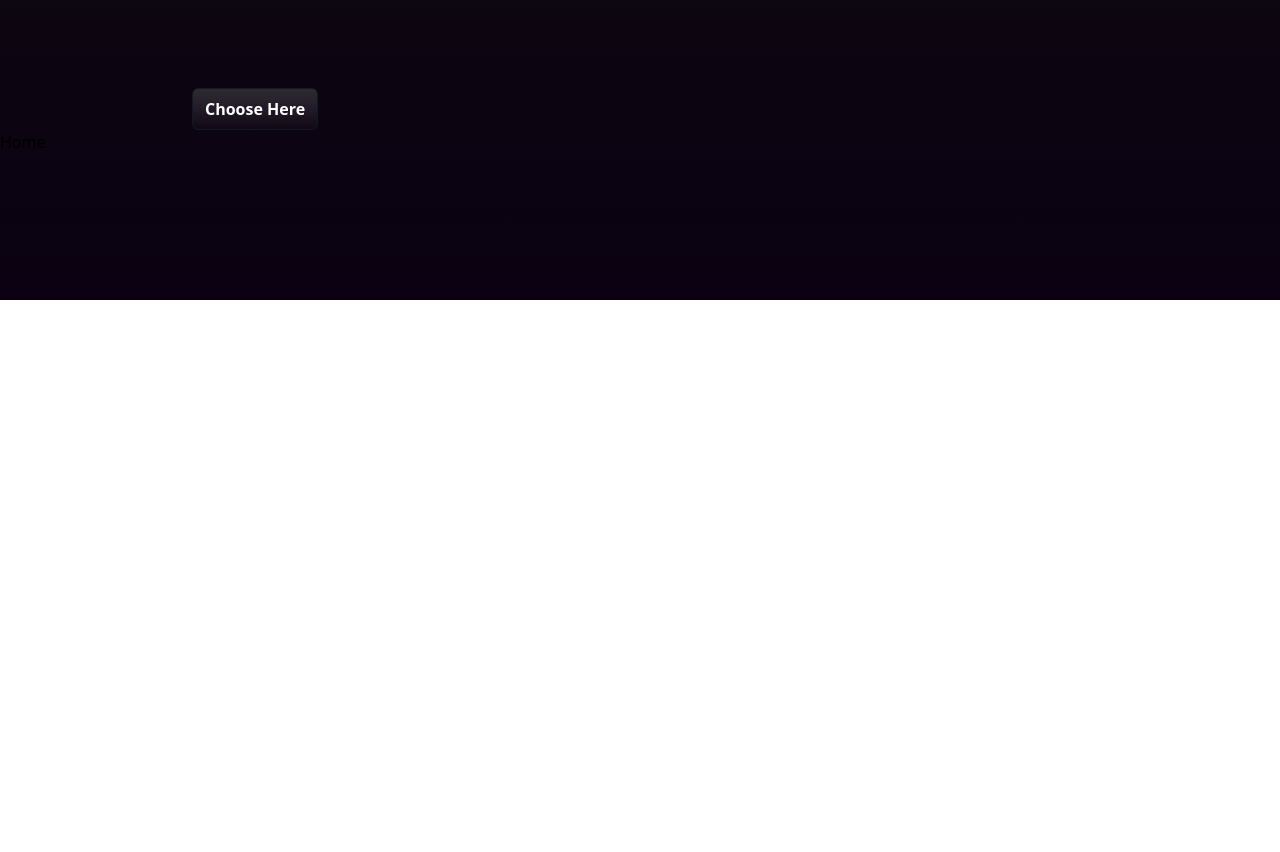
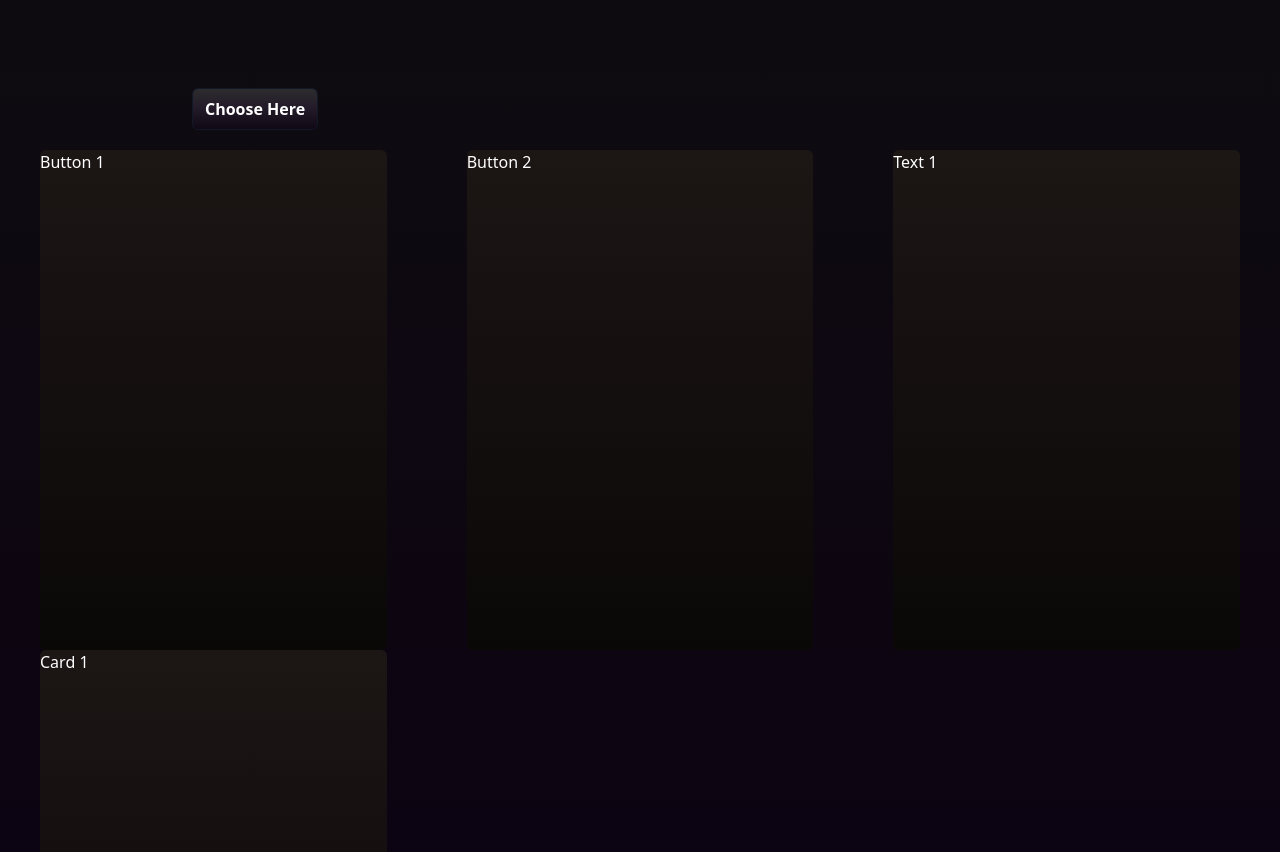
Before and after one commit to yoshilynfujitani/TailEssence, a React (Vite) app: page / in a window 1280 px wide. Shown: the part 500-1352 px from the top of the page. Before the commit the page ends 800 px from the top, so only its background shows below. Built offline with nearby package versions, Linux system fonts and the light colour scheme.

Commit message:
Added: Card for each Component

```diff
--- a/src/App.jsx
+++ b/src/App.jsx
@@ -5,13 +5,13 @@ import Filter from "./Components/Filter";
 import Navbar from "./Components/Navbar";
 
 function App() {
-  const [currentItem, setCurrentItem] = useState();
+  const [currentItem, setCurrentItem] = useState("");
 
   const handleCurrentItem = (itemType) => {
     setCurrentItem(itemType);
   };
   return (
-    <main className="h-screen w-screen overflow-clip bg-gradient-to-b from-bg-gradient1 to-bg-gradient2 ">
+    <main className="min-h-screen  bg-gradient-to-b from-bg-gradient1 to-bg-gradient2 ">
       <Navbar />
       <Header />
       <Filter handle={handleCurrentItem} current={currentItem} />
--- /dev/null
+++ b/src/Components.js
@@ -0,0 +1,23 @@
+const Components = [
+    {
+        id: 1,
+        type: "Button",
+        Title: "Button 1"
+    },
+    {
+        id: 2,
+        type: "Button",
+        Title: "Button 2"
+    },
+    {
+        id: 3,
+        type: "Text",
+        Title: "Text 1"
+    },
+    {
+        id: 4,
+        type: "Card",
+        Title: "Card 1"
+    },
+]
+export default Components
--- /dev/null
+++ b/src/Components/Card.jsx
@@ -0,0 +1,12 @@
+import React from 'react'
+
+const Card = ({ content }) => {
+    const { Title, type } = content
+    return (
+        <div className='bg-gradient-to-b from-[#1C1615] to-[#0A0807] rounded-md min-h-[500px] mx-10'>
+            <h1 className='text-white'>{Title}</h1>
+        </div>
+    )
+}
+
+export default Card;
--- a/src/Components/Filter.jsx
+++ b/src/Components/Filter.jsx
@@ -37,7 +37,7 @@ const Filter = ({ handle, current }) => {
           <div className="absolute   flex flex-col my-1 bg-gray-900 min-w-[80px] rounded-md p-1 space-y-1">
             <button onClick={() => setButtonVal("Button")} className={optionStyle}><IoRadioButtonOnOutline />Button</button>
             <button onClick={() => setButtonVal("Text")} className={optionStyle}><IoText />Text</button>
-            <button onClick={() => setButtonVal("Cards")} className={optionStyle}><PiCardsFill />Cards</button>
+            <button onClick={() => setButtonVal("Card")} className={optionStyle}><PiCardsFill />Cards</button>
           </div> : ""
         }
       </div >
--- a/src/Home.jsx
+++ b/src/Home.jsx
@@ -1,9 +1,28 @@
+import Card from "./Components/Card";
+import Components from "./Components";
+
 const Home = ({ currentItem }) => {
+
+  let filteredComponent
+
+  if (currentItem === "") {
+    filteredComponent = Components
+  }
+  else {
+    filteredComponent = Components.filter((item) => item.type === currentItem);
+
+  }
+
+  console.log(currentItem)
+
   return (
-    <div className="">
-      Home
-      <h1 className="text-white">{currentItem}</h1>
-    </div>
+    <div className="text-white py-5 grid grid-cols-1 md:grid-cols-3">
+      {filteredComponent.map((item) => (
+        <Card content={item} key={item.id} />
+      ))}
+
+
+    </div >
   );
 };
 
--- a/src/main.jsx
+++ b/src/main.jsx
@@ -4,7 +4,7 @@ import App from "./App.jsx";
 import "./index.css";
 
 ReactDOM.createRoot(document.getElementById("root")).render(
-  <React.StrictMode>
+  <>
     <App />
-  </React.StrictMode>
+  </>
 );
```
Also changed, not shown: src/Components/CardContent.jsx (added).
